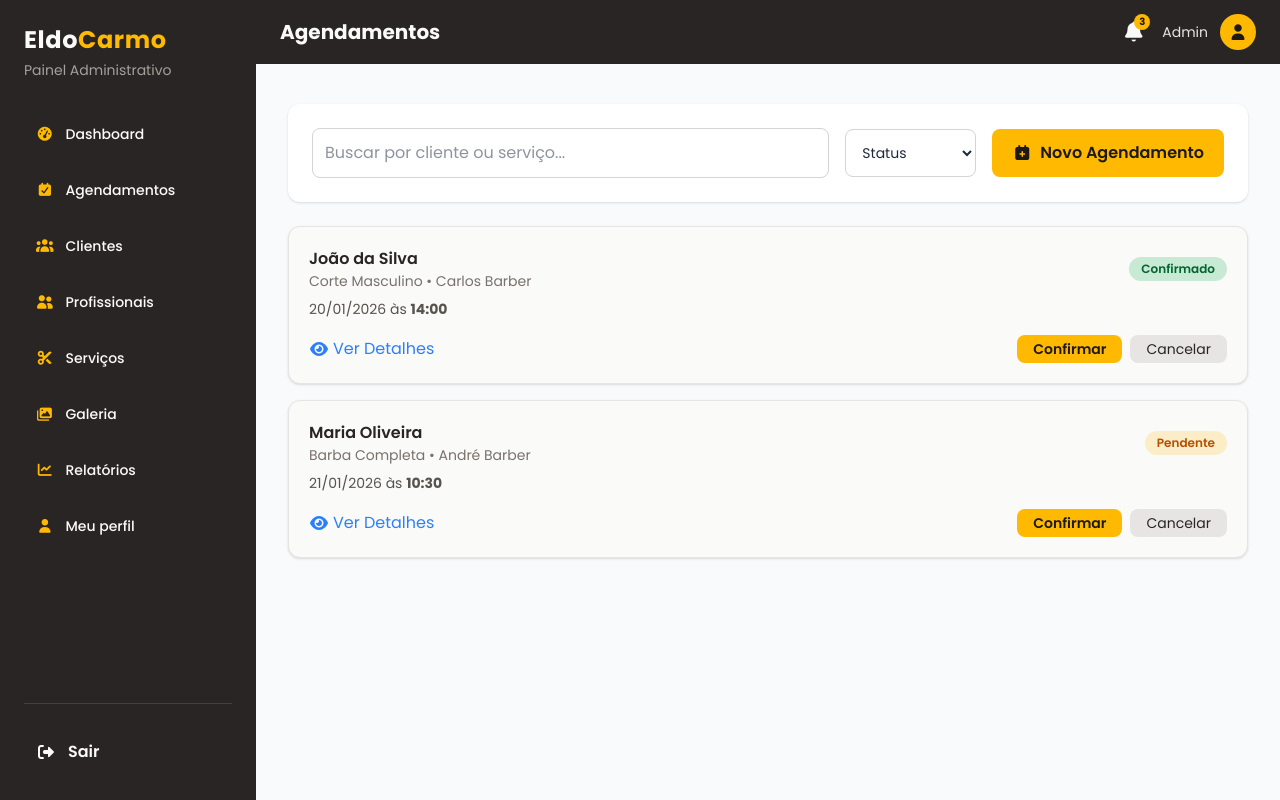
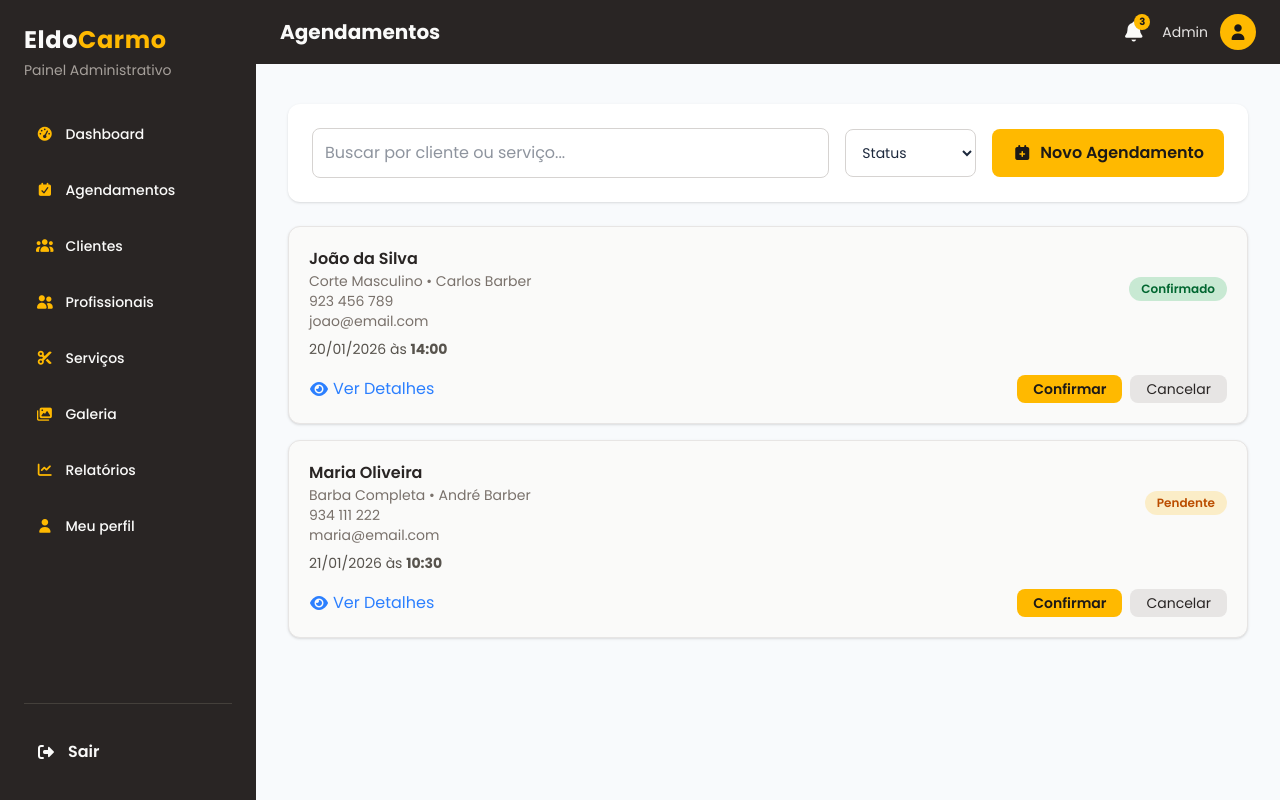
Before and after one commit to nsimba-afonso-nwayami/eldocarmo-barbershop, a React (Vite) app: page /dashboard/admin/agendamentos in a window 1280 px wide. Built offline with nearby package versions, Linux system fonts and the light colour scheme.

Commit message:
Campos telefone e email adiconados  nos cards e modal de detalhes da página agendamentos do admin

```diff
--- a/src/pages/admin/AgendamentosAdmin.jsx
+++ b/src/pages/admin/AgendamentosAdmin.jsx
@@ -10,6 +10,8 @@ export default function AgendamentosAdmin() {
     {
       id: 1,
       cliente: "João da Silva",
+      telefone: "923 456 789",
+      email: "joao@email.com",
       servico: "Corte Masculino",
       profissional: "Carlos Barber",
       data: "20/01/2026",
@@ -19,6 +21,8 @@ export default function AgendamentosAdmin() {
     {
       id: 2,
       cliente: "Maria Oliveira",
+      telefone: "934 111 222",
+      email: "maria@email.com",
       servico: "Barba Completa",
       profissional: "André Barber",
       data: "21/01/2026",
@@ -82,6 +86,9 @@ export default function AgendamentosAdmin() {
                   <p className="text-stone-500 text-sm">
                     {item.servico} • {item.profissional}
                   </p>
+                  <p className="text-stone-500 text-sm">{item.telefone}</p>
+
+                  <p className="text-stone-500 text-sm">{item.email}</p>
                 </div>
 
                 <span
@@ -152,6 +159,16 @@ export default function AgendamentosAdmin() {
               <div>
                 <p className="text-sm text-stone-500">Profissional</p>
                 <p className="font-semibold text-stone-800">Carlos Barber</p>
+              </div>
+
+              <div>
+                <p className="text-sm text-stone-500">Telefone</p>
+                <p className="font-semibold text-stone-800">923 456 789</p>
+              </div>
+
+              <div>
+                <p className="text-sm text-stone-500">Email</p>
+                <p className="font-semibold text-stone-800">joao@email.com</p>
               </div>
 
               <div>
```
